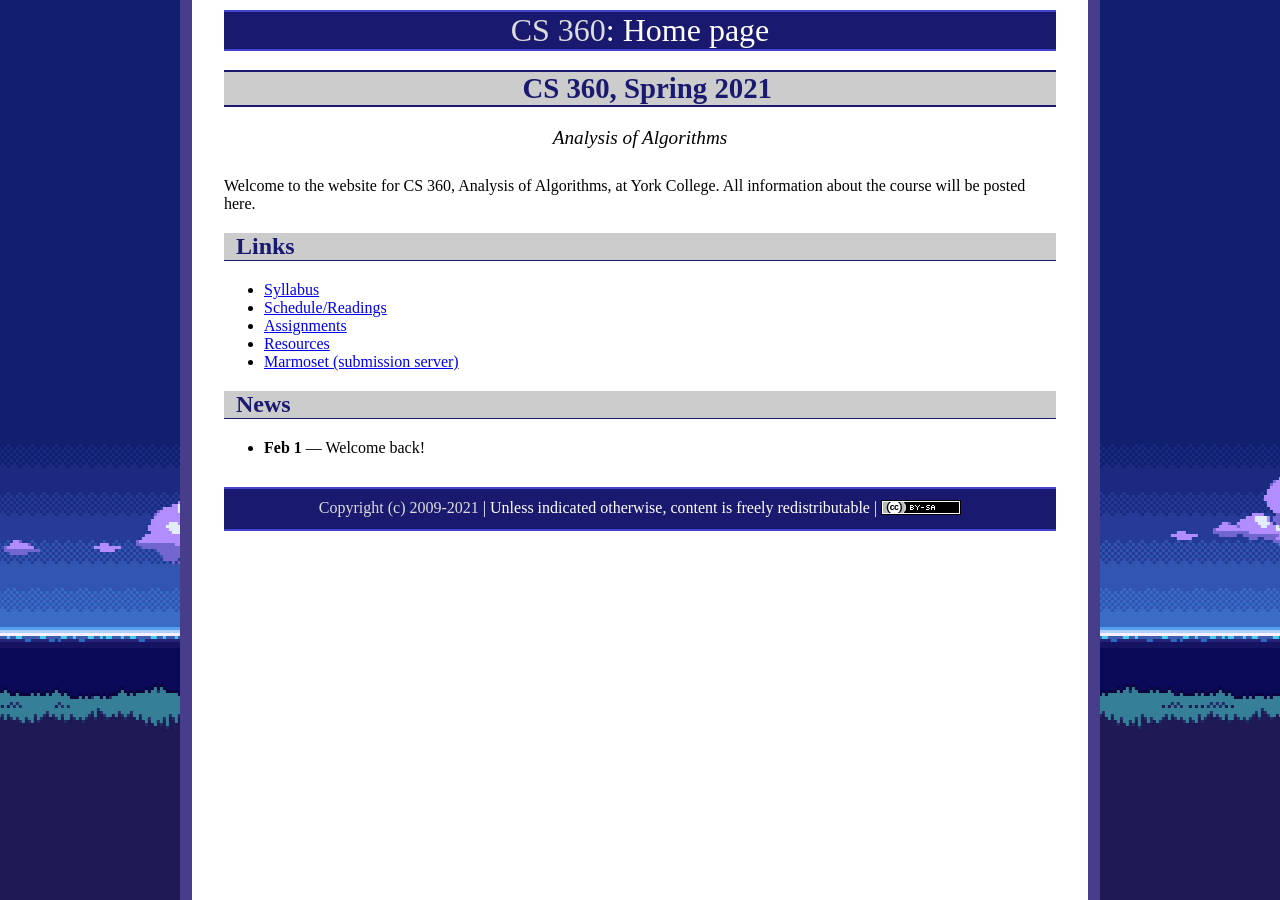
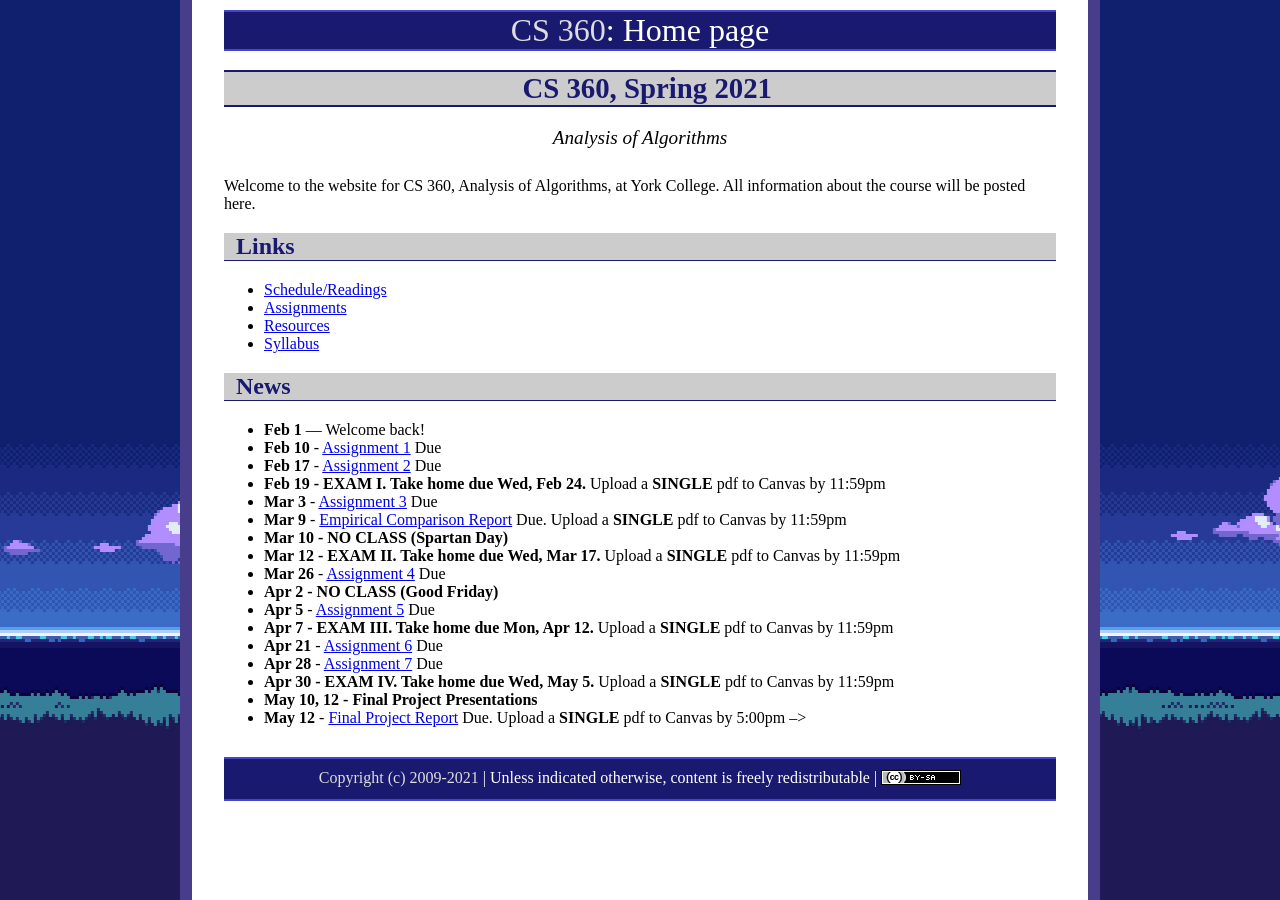
Before and after one commit to ycpcs/cs360-spring2021, a Jekyll site: the page built from index.md, in a window 1280 px wide. Built offline with Jekyll 4.4.1, drawn with Linux system fonts in a browser that asks for light colours.

Commit message:
update index
update index

```diff
--- a/index.md
+++ b/index.md
@@ -11,33 +11,28 @@ Welcome to the website for CS 360, Analysis of Algorithms, at York College.  All
 
 ## Links
 
-* [Syllabus](syllabus.html)
 * [Schedule/Readings](schedule.html)
 * [Assignments](assign/index.html)
 * [Resources](resources.html)
-* [Marmoset (submission server)](https://cs.ycp.edu/marmoset)
+* [Syllabus](syllabus.html)
 
 ## News
 
 * **Feb 1** &mdash; Welcome back!
-
-
-
-<!--
-* **Jan 31** - [Assignment 1](assign/assign01.html) Due
-* **Feb 10** - [Assignment 2](assign/assign02.html) Due
-* **Feb 12 - EXAM I. Take home due in class Monday, Feb 17**
-* **Feb 24** - [Assignment 3](assign/assign03.html) Due
-* **Mar 2, 4, 6 - NO CLASS (Winter Break)**
-* **Mar 10** - [Empirical Comparison Report](assign/emp_comp.html) Due
-* **Mar 11 - EXAM II. Take home due in class Mon, Mar 16**
-* **Mar 25** - [Assignment 4](assign/assign04.html) Due
-* **Apr 1** - [Assignment 5](assign/assign05.html) Due
-* **Apr 3 - EXAM III. Take home due Wed, Apr 8.** Upload a **SINGLE** pdf to Google Drive by 11:59pm
-* **Apr 10, 13 - NO CLASS (Spring Break)**
-* **Apr 22** - [Assignment 6](assign/assign06.html) Due
-* **Apr 29** - [Assignment 7](assign/assign07.html) Due
-* **May 1 - EXAM IV. Take home due Wed, May 6.** Upload a **SINGLE** pdf to Google Drive by 11:59pm
-* <strike>May 11, 13 - Final Project Presentations</strike>
-* **May 13** - [Final Project Report](assign/finalproj.html) Due. Upload a **SINGLE** pdf to Google Drive by 5:00pm
+* **Feb 10** - [Assignment 1](assign/assign01.html) Due
+* **Feb 17** - [Assignment 2](assign/assign02.html) Due
+* **Feb 19 - EXAM I. Take home due Wed, Feb 24.** Upload a **SINGLE** pdf to Canvas by 11:59pm
+* **Mar 3** - [Assignment 3](assign/assign03.html) Due
+* **Mar 9** - [Empirical Comparison Report](assign/emp_comp.html) Due. Upload a **SINGLE** pdf to Canvas by 11:59pm
+* **Mar 10 - NO CLASS (Spartan Day)**
+* **Mar 12 - EXAM II. Take home due Wed, Mar 17.** Upload a **SINGLE** pdf to Canvas by 11:59pm
+* **Mar 26** - [Assignment 4](assign/assign04.html) Due
+* **Apr 2 - NO CLASS (Good Friday)**
+* **Apr 5** - [Assignment 5](assign/assign05.html) Due
+* **Apr 7 - EXAM III. Take home due Mon, Apr 12.** Upload a **SINGLE** pdf to Canvas by 11:59pm
+* **Apr 21** - [Assignment 6](assign/assign06.html) Due
+* **Apr 28** - [Assignment 7](assign/assign07.html) Due
+* **Apr 30 - EXAM IV. Take home due Wed, May 5.** Upload a **SINGLE** pdf to Canvas by 11:59pm
+* **May 10, 12 - Final Project Presentations**
+* **May 12** - [Final Project Report](assign/finalproj.html) Due. Upload a **SINGLE** pdf to Canvas by 5:00pm
 -->
```
